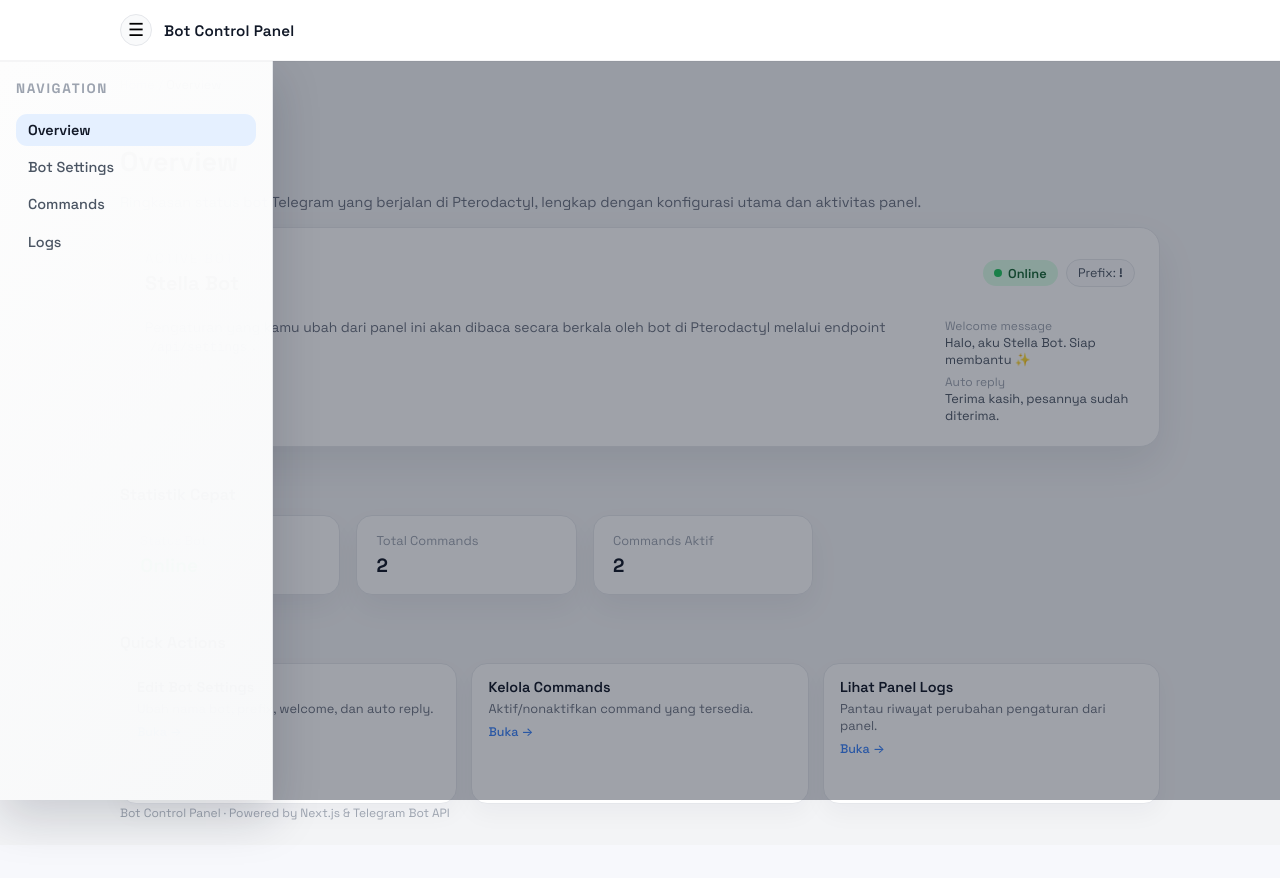
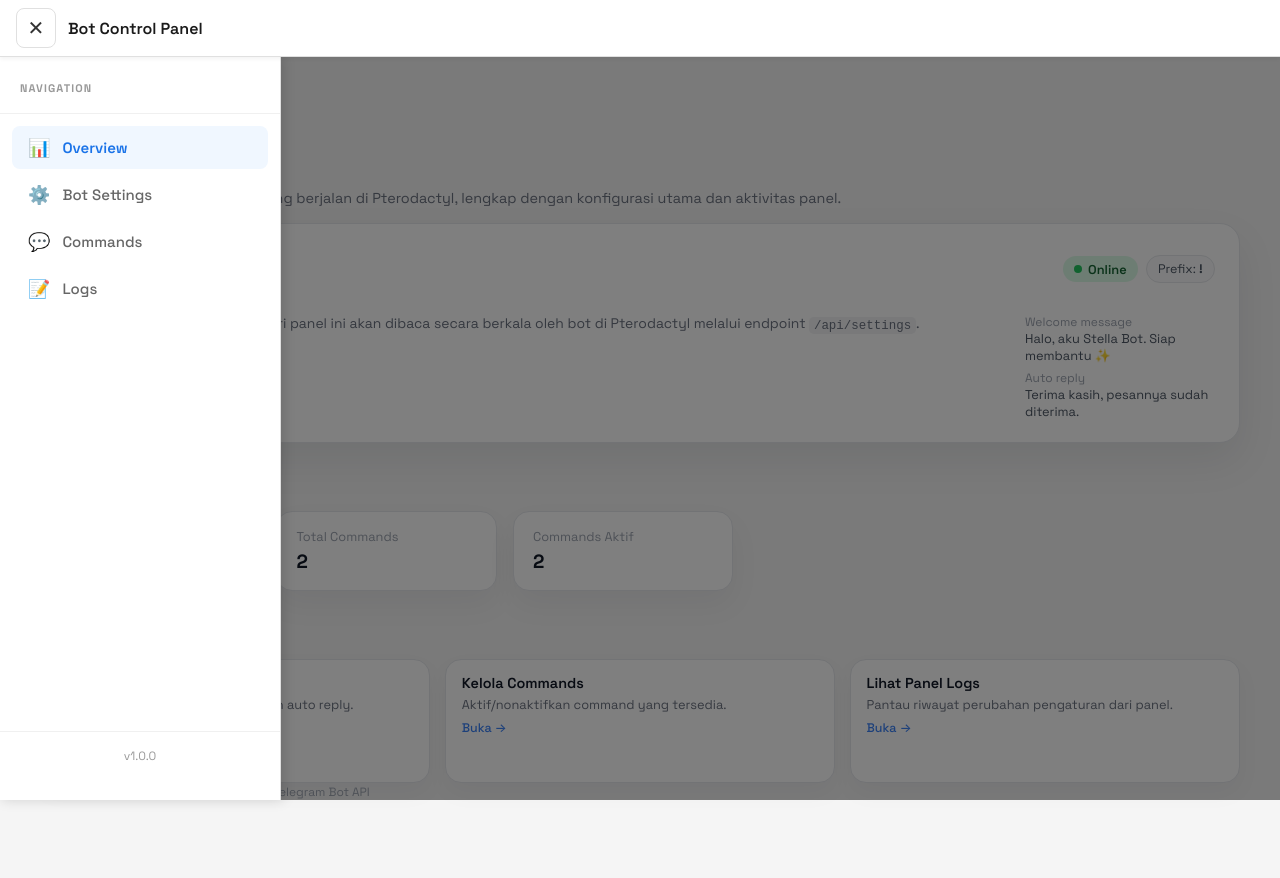
Before and after one commit to hiuraaaaa/tele, a Next.js app: page / in a window 1280 px wide. Both pictures are taken after a click on the button "Toggle navigation". Shown: the top 878 px of the page. Before the commit the page ends 845 px from the top, so only its background shows below. Built offline with nearby package versions, Linux system fonts and the light colour scheme.

Commit message:
Update PanelShell.jsx

```diff
--- a/app/PanelShell.jsx
+++ b/app/PanelShell.jsx
@@ -7,127 +7,79 @@ import { usePathname } from "next/navigation";
 
 export default function PanelShell({ children }) {
   const [open, setOpen] = useState(false);
+  const [isMobile, setIsMobile] = useState(false);
   const pathname = usePathname();
 
-  // Tutup sidebar tiap pindah halaman
+  // Detect mobile screen size
   useEffect(() => {
-    setOpen(false);
-  }, [pathname]);
+    const checkMobile = () => {
+      setIsMobile(window.innerWidth < 768);
+      if (window.innerWidth >= 768) {
+        setOpen(false);
+      }
+    };
+
+    checkMobile();
+    window.addEventListener("resize", checkMobile);
+    return () => window.removeEventListener("resize", checkMobile);
+  }, []);
+
+  // Close sidebar on route change (mobile only)
+  useEffect(() => {
+    if (isMobile) {
+      setOpen(false);
+    }
+  }, [pathname, isMobile]);
+
+  // Prevent body scroll when mobile menu is open
+  useEffect(() => {
+    if (open && isMobile) {
+      document.body.style.overflow = "hidden";
+    } else {
+      document.body.style.overflow = "unset";
+    }
+    return () => {
+      document.body.style.overflow = "unset";
+    };
+  }, [open, isMobile]);
 
   const menu = [
-    { href: "/", label: "Overview" },
-    { href: "/settings", label: "Bot Settings" },
-    { href: "/commands", label: "Commands" },
-    { href: "/logs", label: "Logs" }
+    { href: "/", label: "Overview", icon: "📊" },
+    { href: "/settings", label: "Bot Settings", icon: "⚙️" },
+    { href: "/commands", label: "Commands", icon: "💬" },
+    { href: "/logs", label: "Logs", icon: "📝" }
   ];
 
   return (
-    <div
-      style={{
-        minHeight: "100vh",
-        backgroundColor: "#f3f4f6"
-      }}
-    >
+    <div style={styles.container}>
       {/* NAVBAR */}
-      <header
-        style={{
-          position: "fixed",
-          top: 0,
-          left: 0,
-          right: 0,
-          height: 60,
-          backgroundColor: "#ffffff",
-          borderBottom: "1px solid rgba(15,23,42,0.04)",
-          boxShadow: "0 1px 0 rgba(15,23,42,0.03)",
-          display: "flex",
-          alignItems: "center",
-          zIndex: 50
-        }}
-      >
-        <div
-          style={{
-            width: "100%",
-            maxWidth: 1040,
-            margin: "0 auto",
-            padding: "0 1rem",
-            display: "flex",
-            alignItems: "center",
-            gap: "0.75rem"
-          }}
-        >
+      <header style={styles.navbar}>
+        <div style={styles.navbarContent}>
           <button
             onClick={() => setOpen(!open)}
-            aria-label="Open navigation"
-            style={{
-              width: 32,
-              height: 32,
-              borderRadius: 999,
-              border: "1px solid #e5e7eb",
-              backgroundColor: "#f9fafb",
-              cursor: "pointer",
-              fontSize: "18px",
-              lineHeight: 1,
-              display: "flex",
-              alignItems: "center",
-              justifyContent: "center"
-            }}
+            aria-label="Toggle navigation"
+            style={styles.menuButton}
           >
-            ☰
+            <span style={styles.menuIcon}>{open ? "✕" : "☰"}</span>
           </button>
-          <span
-            style={{
-              fontWeight: 600,
-              fontSize: "0.95rem",
-              letterSpacing: "0.01em",
-              color: "#111827"
-            }}
-          >
-            Bot Control Panel
-          </span>
+          <span style={styles.navbarTitle}>Bot Control Panel</span>
+          <div style={styles.navbarSpacer} />
         </div>
       </header>
 
-      {/* SIDEBAR OVERLAY */}
+      {/* SIDEBAR */}
       <aside
         style={{
-          position: "fixed",
-          top: 60,
-          bottom: 0,
-          left: open ? 0 : -260,
-          width: 240,
-          background:
-            "linear-gradient(135deg, rgba(255,255,255,0.98), rgba(249,250,251,0.98))",
-          borderRight: "1px solid #e5e7eb",
-          padding: "1.25rem 1rem",
-          boxShadow: open ? "0 18px 45px rgba(15,23,42,0.18)" : "none",
-          transition: "left 0.25s ease",
-          zIndex: 40,
-          display: "flex",
-          flexDirection: "column",
-          gap: "0.75rem"
+          ...styles.sidebar,
+          transform: open ? "translateX(0)" : "translateX(-100%)",
+          boxShadow: open ? "2px 0 12px rgba(0,0,0,0.15)" : "none"
         }}
       >
-        <div
-          style={{
-            fontSize: "0.85rem",
-            fontWeight: 700,
-            textTransform: "uppercase",
-            letterSpacing: "0.12em",
-            color: "#9ca3af",
-            marginBottom: "0.3rem"
-          }}
-        >
-          Navigation
+        <div style={styles.sidebarHeader}>
+          <span style={styles.sidebarTitle}>Navigation</span>
         </div>
 
-        <nav
-          style={{
-            display: "flex",
-            flexDirection: "column",
-            gap: "0.3rem",
-            fontSize: "0.9rem"
-          }}
-        >
+        <nav style={styles.nav}>
           {menu.map((item) => {
             const active = pathname === item.href;
             return (
@@ -135,53 +87,238 @@ export default function PanelShell({ children }) {
                 key={item.href}
                 href={item.href}
                 style={{
-                  padding: "0.45rem 0.75rem",
-                  borderRadius: "0.7rem",
-                  textDecoration: "none",
-                  color: active ? "#111827" : "#4b5563",
-                  backgroundColor: active ? "#e5f0ff" : "transparent",
-                  fontWeight: active ? 600 : 500
+                  ...styles.navLink,
+                  ...(active ? styles.navLinkActive : {})
                 }}
               >
-                {item.label}
+                <span style={styles.navIcon}>{item.icon}</span>
+                <span>{item.label}</span>
               </Link>
             );
           })}
         </nav>
+
+        {/* Footer info */}
+        <div style={styles.sidebarFooter}>
+          <div style={styles.footerText}>v1.0.0</div>
+        </div>
       </aside>
 
-      {/* BACKDROP GELAP SAAT SIDEBAR BUKA */}
+      {/* BACKDROP */}
       {open && (
         <div
           onClick={() => setOpen(false)}
-          style={{
-            position: "fixed",
-            inset: 0,
-            top: 60,
-            backgroundColor: "rgba(15,23,42,0.4)",
-            zIndex: 30
-          }}
+          style={styles.backdrop}
         />
       )}
 
       {/* MAIN CONTENT */}
-      <main
-        style={{
-          paddingTop: 76,
-          paddingBottom: 24
-        }}
-      >
-        <div
-          style={{
-            width: "100%",
-            maxWidth: 1040,
-            margin: "0 auto",
-            padding: "0 1rem"
-          }}
-        >
+      <main style={styles.main}>
+        <div style={styles.mainContent}>
           {children}
         </div>
       </main>
     </div>
   );
 }
+
+const styles = {
+  container: {
+    minHeight: "100vh",
+    backgroundColor: "#f5f5f5",
+    position: "relative"
+  },
+
+  // NAVBAR
+  navbar: {
+    position: "fixed",
+    top: 0,
+    left: 0,
+    right: 0,
+    height: 56,
+    backgroundColor: "#ffffff",
+    borderBottom: "1px solid #e0e0e0",
+    boxShadow: "0 2px 4px rgba(0,0,0,0.05)",
+    display: "flex",
+    alignItems: "center",
+    zIndex: 1000,
+    transition: "all 0.3s ease"
+  },
+
+  navbarContent: {
+    width: "100%",
+    maxWidth: "100%",
+    margin: "0 auto",
+    padding: "0 16px",
+    display: "flex",
+    alignItems: "center",
+    gap: 12
+  },
+
+  menuButton: {
+    width: 40,
+    height: 40,
+    minWidth: 40,
+    borderRadius: 8,
+    border: "1px solid #e0e0e0",
+    backgroundColor: "#ffffff",
+    cursor: "pointer",
+    display: "flex",
+    alignItems: "center",
+    justifyContent: "center",
+    transition: "all 0.2s ease",
+    outline: "none",
+    WebkitTapHighlightColor: "transparent"
+  },
+
+  menuIcon: {
+    fontSize: 20,
+    lineHeight: 1,
+    color: "#333"
+  },
+
+  navbarTitle: {
+    fontWeight: 600,
+    fontSize: 16,
+    color: "#1a1a1a",
+    flex: 1,
+    whiteSpace: "nowrap",
+    overflow: "hidden",
+    textOverflow: "ellipsis"
+  },
+
+  navbarSpacer: {
+    width: 40,
+    minWidth: 40
+  },
+
+  // SIDEBAR
+  sidebar: {
+    position: "fixed",
+    top: 56,
+    left: 0,
+    bottom: 0,
+    width: 280,
+    maxWidth: "85vw",
+    backgroundColor: "#ffffff",
+    borderRight: "1px solid #e0e0e0",
+    padding: "20px 0",
+    zIndex: 999,
+    display: "flex",
+    flexDirection: "column",
+    transition: "transform 0.3s cubic-bezier(0.4, 0, 0.2, 1)",
+    overflowY: "auto",
+    WebkitOverflowScrolling: "touch"
+  },
+
+  sidebarHeader: {
+    padding: "0 20px 16px",
+    borderBottom: "1px solid #f0f0f0"
+  },
+
+  sidebarTitle: {
+    fontSize: 11,
+    fontWeight: 700,
+    textTransform: "uppercase",
+    letterSpacing: "0.1em",
+    color: "#999"
+  },
+
+  nav: {
+    display: "flex",
+    flexDirection: "column",
+    padding: "12px 12px",
+    gap: 4,
+    flex: 1
+  },
+
+  navLink: {
+    display: "flex",
+    alignItems: "center",
+    gap: 12,
+    padding: "12px 16px",
+    borderRadius: 8,
+    textDecoration: "none",
+    color: "#666",
+    fontSize: 15,
+    fontWeight: 500,
+    transition: "all 0.2s ease",
+    cursor: "pointer",
+    WebkitTapHighlightColor: "transparent"
+  },
+
+  navLinkActive: {
+    backgroundColor: "#f0f7ff",
+    color: "#1a73e8",
+    fontWeight: 600
+  },
+
+  navIcon: {
+    fontSize: 18,
+    lineHeight: 1
+  },
+
+  sidebarFooter: {
+    padding: "16px 20px",
+    borderTop: "1px solid #f0f0f0",
+    marginTop: "auto"
+  },
+
+  footerText: {
+    fontSize: 12,
+    color: "#999",
+    textAlign: "center"
+  },
+
+  // BACKDROP
+  backdrop: {
+    position: "fixed",
+    top: 56,
+    left: 0,
+    right: 0,
+    bottom: 0,
+    backgroundColor: "rgba(0,0,0,0.5)",
+    zIndex: 998,
+    animation: "fadeIn 0.3s ease"
+  },
+
+  // MAIN CONTENT
+  main: {
+    paddingTop: 72,
+    paddingBottom: 24,
+    minHeight: "100vh"
+  },
+
+  mainContent: {
+    width: "100%",
+    maxWidth: 1200,
+    margin: "0 auto",
+    padding: "0 16px"
+  }
+};
+
+// Add CSS for animations
+if (typeof document !== "undefined") {
+  const styleSheet = document.createElement("style");
+  styleSheet.textContent = `
+    @keyframes fadeIn {
+      from { opacity: 0; }
+      to { opacity: 1; }
+    }
+
+    @media (min-width: 768px) {
+      .desktop-main-offset {
+        padding-left: 0 !important;
+      }
+    }
+
+    button:active {
+      transform: scale(0.95);
+    }
+
+    a:active {
+      opacity: 0.7;
+    }
+  `;
+  document.head.appendChild(styleSheet);
+}
```
